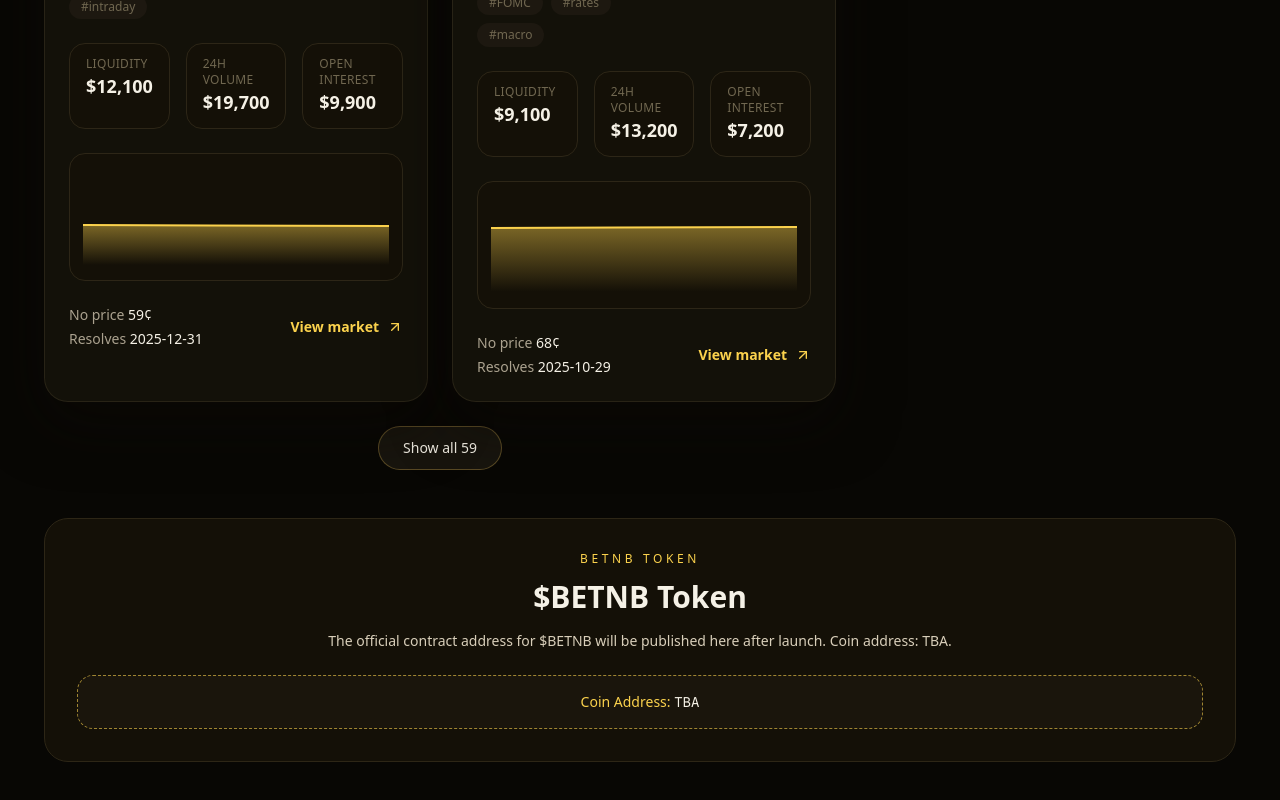
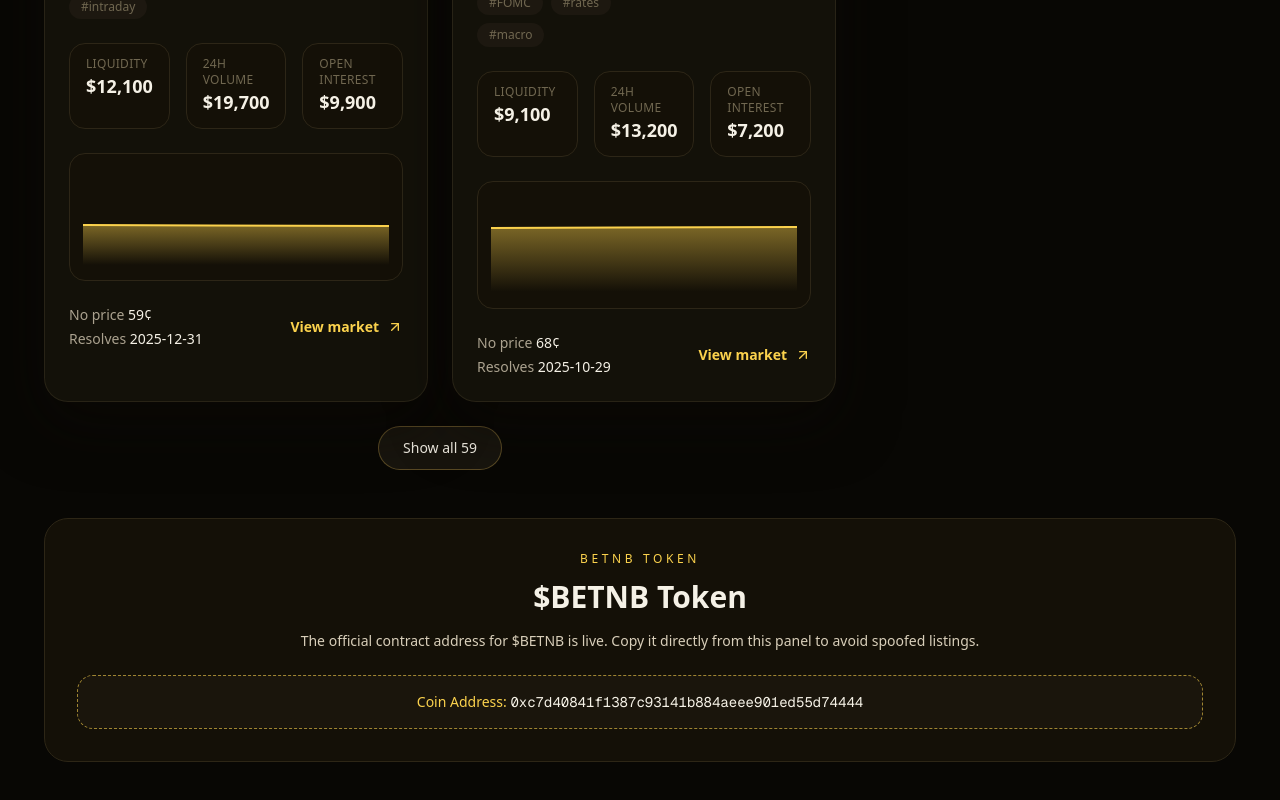
Before and after one commit to DarraghJackson999/BETNB, a Next.js app: page / in a window 1280 px wide. Shown: the part 2539-3339 px from the top of the page. Built offline with nearby package versions, Linux system fonts and the light colour scheme.

Commit message:
Update BETNB contract address

```diff
--- a/src/app/page.tsx
+++ b/src/app/page.tsx
@@ -23,11 +23,14 @@
         </div>
         <h2 className="mt-3 text-3xl font-semibold text-[#f5f1e6]">$BETNB Token</h2>
         <p className="mt-4 text-sm text-[#d9cfba]">
-          The official contract address for $BETNB will be published here after launch.
-          Coin address: TBA.
+          The official contract address for $BETNB is live. Copy it directly from this
+          panel to avoid spoofed listings.
         </p>
         <div className="mt-6 rounded-2xl border border-dashed border-[#fbd24d]/60 bg-[#1a150c] px-6 py-4 text-sm text-[#fbd24d]">
-          Coin Address: <span className="font-mono text-[#f5f1e6]">TBA</span>
+          Coin Address:{' '}
+          <span className="font-mono text-[#f5f1e6]">
+            0xc7d40841f1387c93141b884aeee901ed55d74444
+          </span>
         </div>
       </section>
     </div>
```
